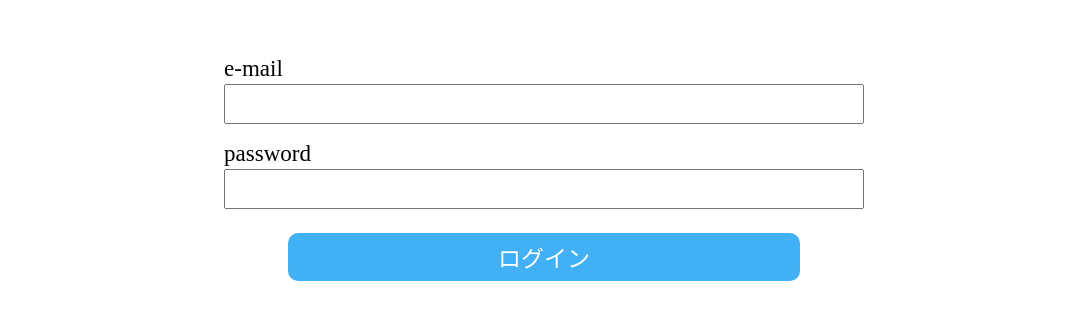
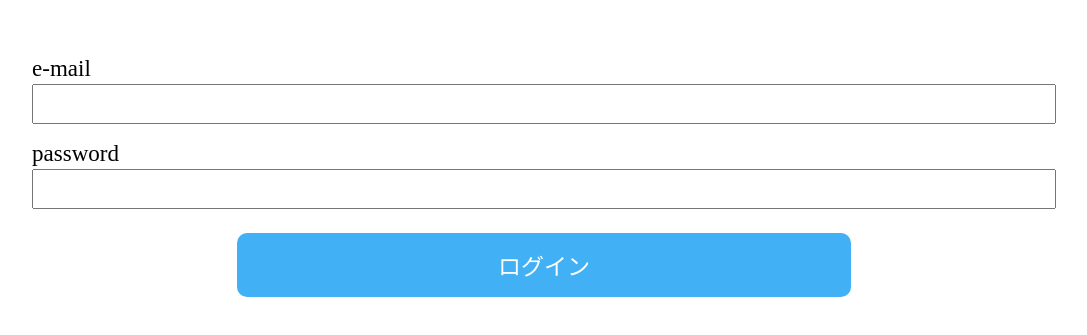
Before and after one commit to Meri11Ra1/Open-Innovation-Hackathon-2023-Vol.2, a Nuxt app: page / in a window 1280 px wide. Shown: the part 225-560 px from the top of the page, without its empty margins (96-1183 px from the left). Built offline with nearby package versions, Linux system fonts and the light colour scheme.

Commit message:
fix:style修正

```diff
--- a/pages/index.vue
+++ b/pages/index.vue
@@ -61,12 +61,12 @@ export default {
   text-align: center;
   margin: auto;
   margin-top: 35vh;
-  width: 50vw;
+  width: 80vw;
   font-size: larger;
 }
 .login-form-btn {
-  width: 80%;
-  height: 6vh;
+  width: 60%;
+  height: 8vh;
   text-align: center;
   border: none;
   background-color:rgb(65, 176, 245);
```
